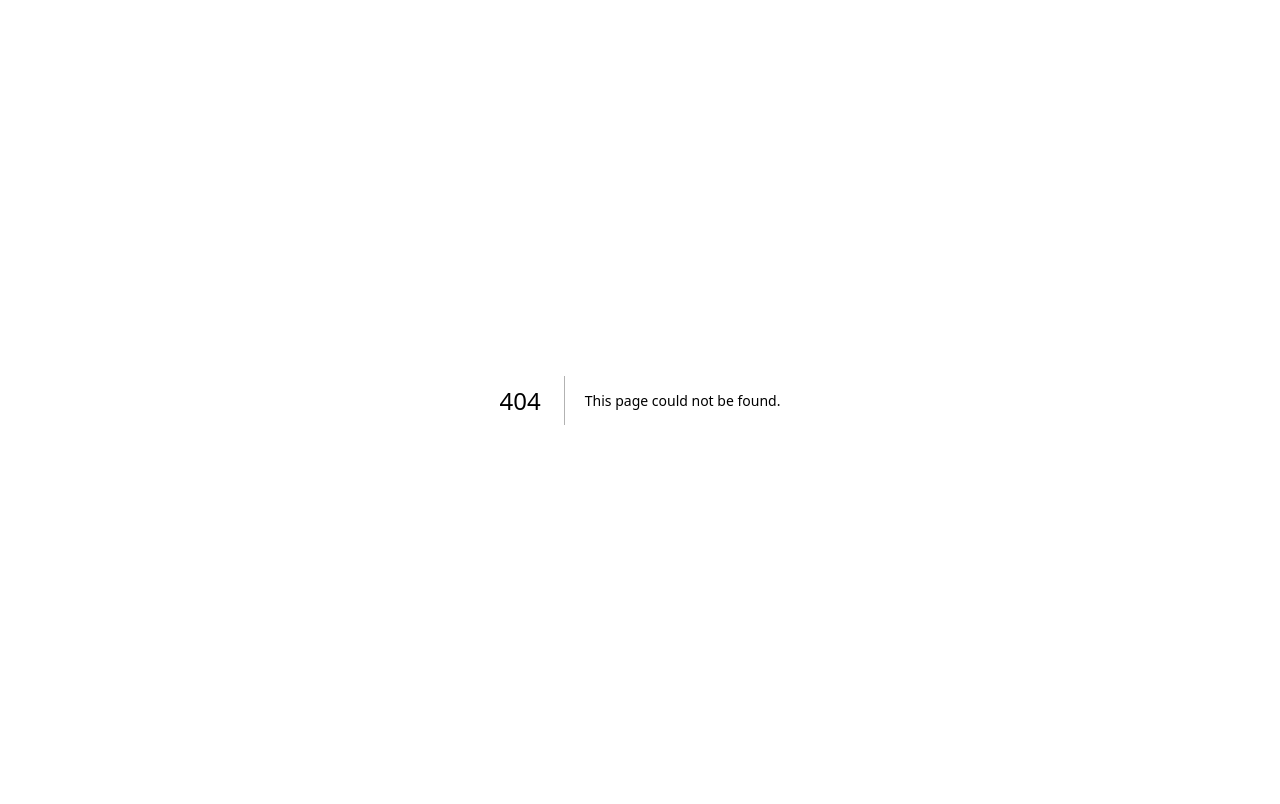
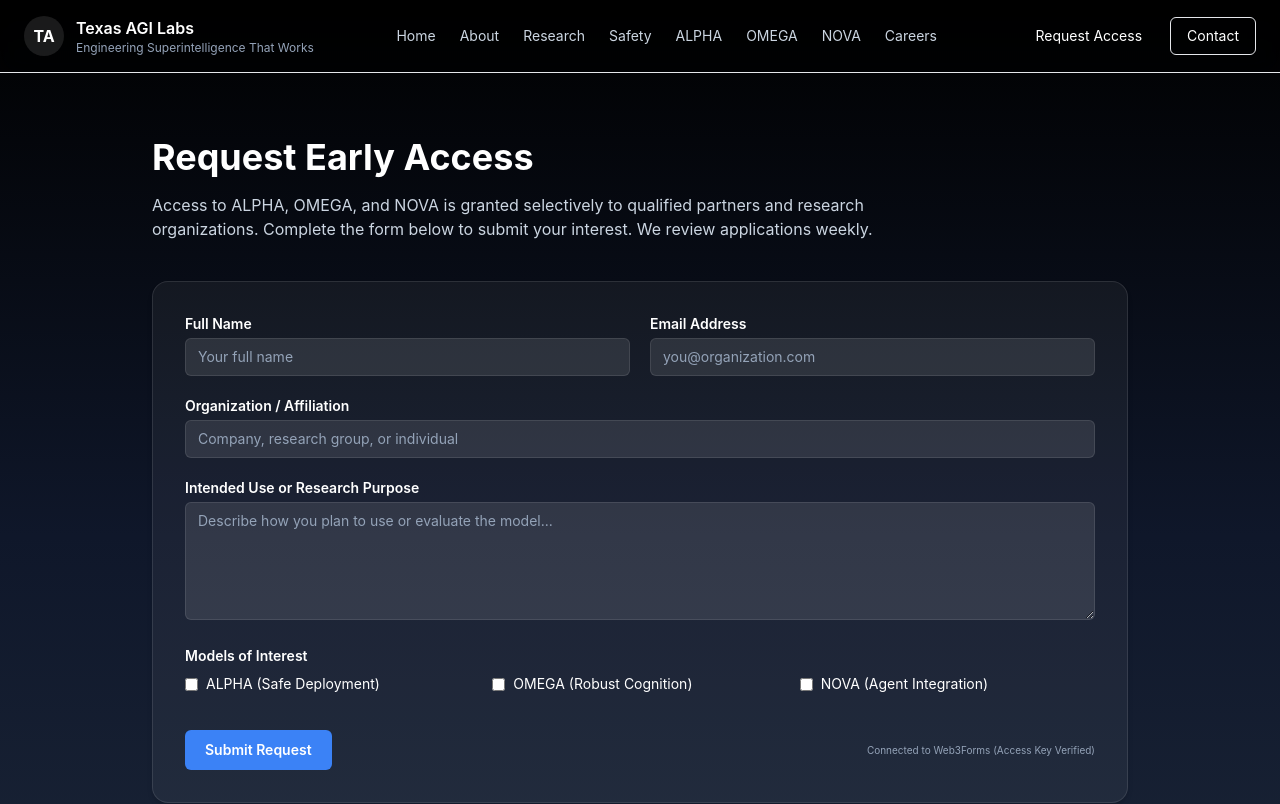
Before and after one commit to saravanan08071979/texasagilabs-site, a Next.js app: page /access in a window 1280 px wide. Before the commit this address had no page. Shown: the top 804 px of the page. Built offline with nearby package versions, Linux system fonts and the light colour scheme.

Commit message:
feat: add Request Access page with Web3Forms integration

```diff
--- /dev/null
+++ b/pages/access.jsx
@@ -0,0 +1,158 @@
+// pages/access.jsx
+import { useState } from 'react';
+import Header from '../components/Header';
+import Footer from '../components/Footer';
+
+const WEB3FORMS_ENDPOINT = "https://api.web3forms.com/submit";
+const WEB3FORMS_APIKEY = "284f8a2d-3a9d-40d0-a8a7-ec32986df710"; // Access form key
+
+export default function Access() {
+  const [status, setStatus] = useState('idle');
+  const [error, setError] = useState(null);
+
+  async function handleSubmit(e) {
+    e.preventDefault();
+    setStatus('submitting');
+    setError(null);
+
+    const form = e.currentTarget;
+    const formData = new FormData(form);
+
+    const payload = {
+      access_key: WEB3FORMS_APIKEY,
+      name: formData.get('name'),
+      email: formData.get('email'),
+      organization: formData.get('organization'),
+      purpose: formData.get('purpose'),
+      models: Array.from(form.querySelectorAll('input[name="models"]:checked')).map(
+        (input) => input.value
+      ),
+    };
+
+    try {
+      const res = await fetch(WEB3FORMS_ENDPOINT, {
+        method: 'POST',
+        headers: { 'Content-Type': 'application/json', Accept: 'application/json' },
+        body: JSON.stringify(payload),
+      });
+
+      const data = await res.json();
+      console.log(data);
+
+      if (res.ok) {
+        setStatus('success');
+        form.reset();
+      } else {
+        setStatus('error');
+        setError(data.message || 'Submission failed.');
+      }
+    } catch {
+      setStatus('error');
+      setError('Network error.');
+    }
+  }
+
+  return (
+    <div className="min-h-screen bg-gradient-to-b from-black via-slate-900 to-slate-800 text-white antialiased">
+      <Header />
+      <main className="max-w-5xl mx-auto px-6 py-16">
+        <h1 className="text-4xl font-bold mb-4">Request Early Access</h1>
+        <p className="text-slate-300 max-w-3xl mb-10">
+          Access to ALPHA, OMEGA, and NOVA is granted selectively to qualified partners and research organizations.
+          Complete the form below to submit your interest. We review applications weekly.
+        </p>
+
+        <form
+          onSubmit={handleSubmit}
+          className="bg-white/5 border border-white/10 rounded-2xl p-8 shadow-md space-y-5"
+        >
+          <div className="grid md:grid-cols-2 gap-5">
+            <div>
+              <label className="block text-sm font-semibold mb-1">Full Name</label>
+              <input
+                name="name"
+                required
+                className="w-full rounded-md bg-white/10 border border-white/10 px-3 py-2 text-sm text-white placeholder-slate-400 focus:outline-none focus:ring-2 focus:ring-blue-500"
+                placeholder="Your full name"
+              />
+            </div>
+            <div>
+              <label className="block text-sm font-semibold mb-1">Email Address</label>
+              <input
+                name="email"
+                type="email"
+                required
+                className="w-full rounded-md bg-white/10 border border-white/10 px-3 py-2 text-sm text-white placeholder-slate-400 focus:outline-none focus:ring-2 focus:ring-blue-500"
+                placeholder="you@organization.com"
+              />
+            </div>
+          </div>
+
+          <div>
+            <label className="block text-sm font-semibold mb-1">Organization / Affiliation</label>
+            <input
+              name="organization"
+              required
+              className="w-full rounded-md bg-white/10 border border-white/10 px-3 py-2 text-sm text-white placeholder-slate-400 focus:outline-none focus:ring-2 focus:ring-blue-500"
+              placeholder="Company, research group, or individual"
+            />
+          </div>
+
+          <div>
+            <label className="block text-sm font-semibold mb-1">Intended Use or Research Purpose</label>
+            <textarea
+              name="purpose"
+              required
+              rows={5}
+              className="w-full rounded-md bg-white/10 border border-white/10 px-3 py-2 text-sm text-white placeholder-slate-400 focus:outline-none focus:ring-2 focus:ring-blue-500"
+              placeholder="Describe how you plan to use or evaluate the model..."
+            />
+          </div>
+
+          <div>
+            <label className="block text-sm font-semibold mb-2">Models of Interest</label>
+            <div className="grid grid-cols-1 sm:grid-cols-3 gap-3 text-sm">
+              <label className="flex items-center gap-2">
+                <input type="checkbox" name="models" value="ALPHA" className="accent-blue-500" />
+                ALPHA (Safe Deployment)
+              </label>
+              <label className="flex items-center gap-2">
+                <input type="checkbox" name="models" value="OMEGA" className="accent-blue-500" />
+                OMEGA (Robust Cognition)
+              </label>
+              <label className="flex items-center gap-2">
+                <input type="checkbox" name="models" value="NOVA" className="accent-blue-500" />
+                NOVA (Agent Integration)
+              </label>
+            </div>
+          </div>
+
+          <div className="pt-4 flex items-center justify-between">
+            <button
+              type="submit"
+              disabled={status === 'submitting'}
+              className="px-5 py-2.5 rounded-md bg-blue-500 text-white text-sm font-semibold disabled:opacity-60"
+            >
+              {status === 'submitting' ? 'Submitting…' : 'Submit Request'}
+            </button>
+            <p className="text-[10px] text-slate-400">
+              Connected to Web3Forms (Access Key Verified)
+            </p>
+          </div>
+
+          {status === 'success' && (
+            <p className="text-green-400 text-sm mt-3">
+              ✅ Request submitted successfully! You’ll be contacted after review.
+            </p>
+          )}
+          {status === 'error' && (
+            <p className="text-red-400 text-sm mt-3">
+              {error || 'There was an issue submitting your request.'}
+            </p>
+          )}
+        </form>
+      </main>
+      <Footer />
+    </div>
+  );
+}
```
